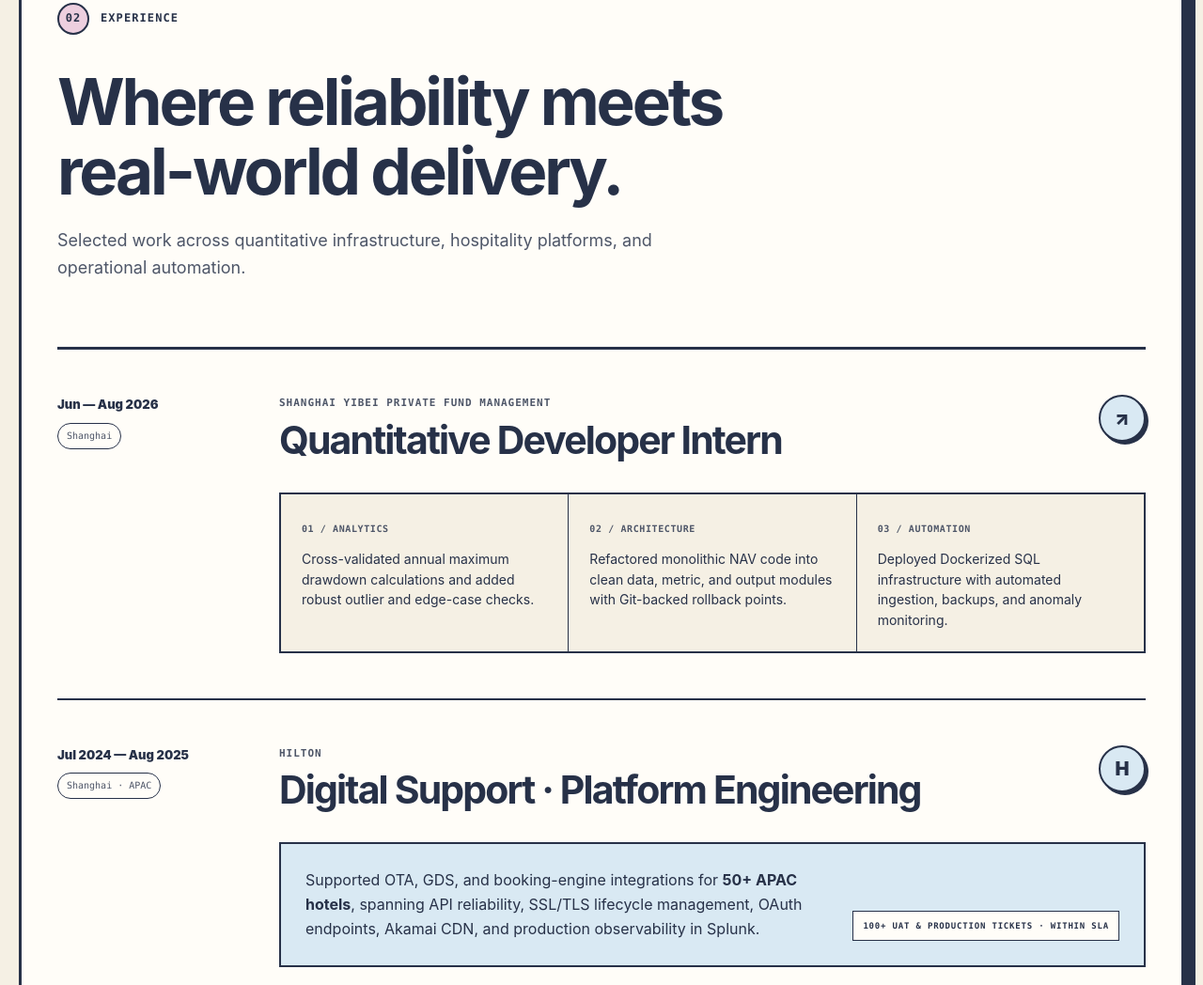
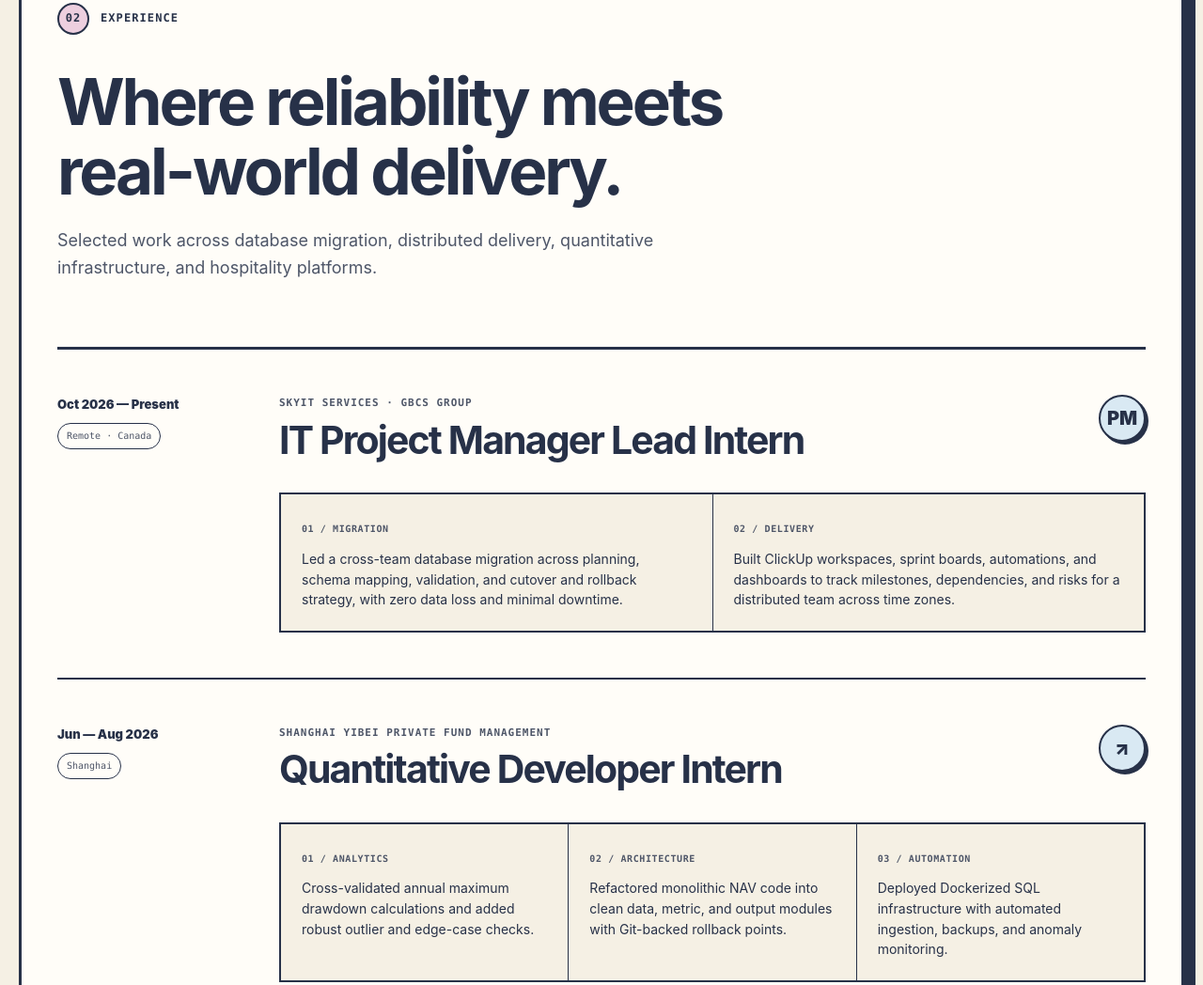
Before and after one commit to Miawork/miaspacewebsite, a plain HTML site: page dist/index.html in a window 1280 px wide. Shown: the part 1978-3026 px from the top of the page at 94% size. Drawn offline with Linux system fonts and the light colour scheme.

Commit message:
Update portfolio from latest resume

```diff
--- a/dist/index.html
+++ b/dist/index.html
@@ -139,10 +139,36 @@
         <div class="section-heading" data-reveal>
           <div class="section-kicker"><span>02</span><p>Experience</p></div>
           <h2>Where reliability meets real-world delivery.</h2>
-          <p>Selected work across quantitative infrastructure, hospitality platforms, and operational automation.</p>
+          <p>Selected work across database migration, distributed delivery, quantitative infrastructure, and hospitality platforms.</p>
         </div>
 
         <div class="timeline">
+          <article class="role" data-reveal>
+            <div class="role-meta">
+              <p class="role-date">Oct 2026 — Present</p>
+              <span class="role-place">Remote · Canada</span>
+            </div>
+            <div class="role-body">
+              <div class="role-title">
+                <div>
+                  <p class="company">SkyIT Services · GBCS Group</p>
+                  <h3>IT Project Manager Lead Intern</h3>
+                </div>
+                <span class="role-icon" aria-hidden="true">PM</span>
+              </div>
+              <div class="impact-grid impact-grid-two">
+                <div>
+                  <span>01 / Migration</span>
+                  <p>Led a cross-team database migration across planning, schema mapping, validation, and cutover and rollback strategy, with zero data loss and minimal downtime.</p>
+                </div>
+                <div>
+                  <span>02 / Delivery</span>
+                  <p>Built ClickUp workspaces, sprint boards, automations, and dashboards to track milestones, dependencies, and risks for a distributed team across time zones.</p>
+                </div>
+              </div>
+            </div>
+          </article>
+
           <article class="role" data-reveal>
             <div class="role-meta">
               <p class="role-date">Jun — Aug 2026</p>
@@ -378,7 +404,11 @@
           <div class="tool-groups" data-reveal>
             <article>
               <p class="tool-label">Build</p>
-              <div class="tool-cloud"><span>Python</span><span>C / C++</span><span>C#</span><span>Java</span><span>SQL</span><span>KQL</span></div>
+              <div class="tool-cloud"><span>Python</span><span>C / C++</span><span>C#</span><span>Java</span><span>SQL</span><span>KQL</span><span>Haskell</span><span>Racket</span></div>
+            </article>
+            <article>
+              <p class="tool-label">AI + data</p>
+              <div class="tool-cloud"><span>PyTorch</span><span>Pandas</span><span>NumPy</span><span>Model integration</span><span>Data pipelines</span><span>Feature engineering</span></div>
             </article>
             <article>
               <p class="tool-label">Run</p>
@@ -386,7 +416,7 @@
             </article>
             <article>
               <p class="tool-label">Observe + secure</p>
-              <div class="tool-cloud"><span>Splunk</span><span>Datadog</span><span>Azure Monitor</span><span>OAuth / RBAC</span><span>SSL / TLS</span><span>ServiceNow</span></div>
+              <div class="tool-cloud"><span>Splunk</span><span>Datadog</span><span>Azure Monitor</span><span>Power BI</span><span>OAuth / RBAC</span><span>SSL / TLS</span><span>ServiceNow</span></div>
             </article>
           </div>
 
@@ -395,16 +425,16 @@
             <div class="education-entry">
               <span>2025 — 2026</span>
               <h3>Northwestern University</h3>
-              <p>M.S. in Information Technology</p>
+              <p>M.S. in Information Technology · Minor in Cybersecurity</p>
             </div>
             <div class="education-entry">
               <span>2018 — 2022</span>
               <h3>Syracuse University</h3>
-              <p>B.S. in Computer Science · Dean’s List</p>
+              <p>B.S. in Computer Science · Minor in Mathematics · Dean’s List</p>
             </div>
             <div class="cert-badge">
               <span aria-hidden="true">✦</span>
-              <div><strong>AWS Certified</strong><small>Solutions Architect — Associate · 2026</small></div>
+              <div><strong>AWS Certified</strong><small>Solutions Architect — Associate · Oct 2026</small></div>
             </div>
           </aside>
         </div>
--- a/dist/styles.css
+++ b/dist/styles.css
@@ -735,6 +735,10 @@ h1 {
   background: var(--ink);
 }
 
+.impact-grid-two {
+  grid-template-columns: repeat(2, minmax(0, 1fr));
+}
+
 .impact-grid > div {
   padding: 22px;
   background: var(--paper);
```
